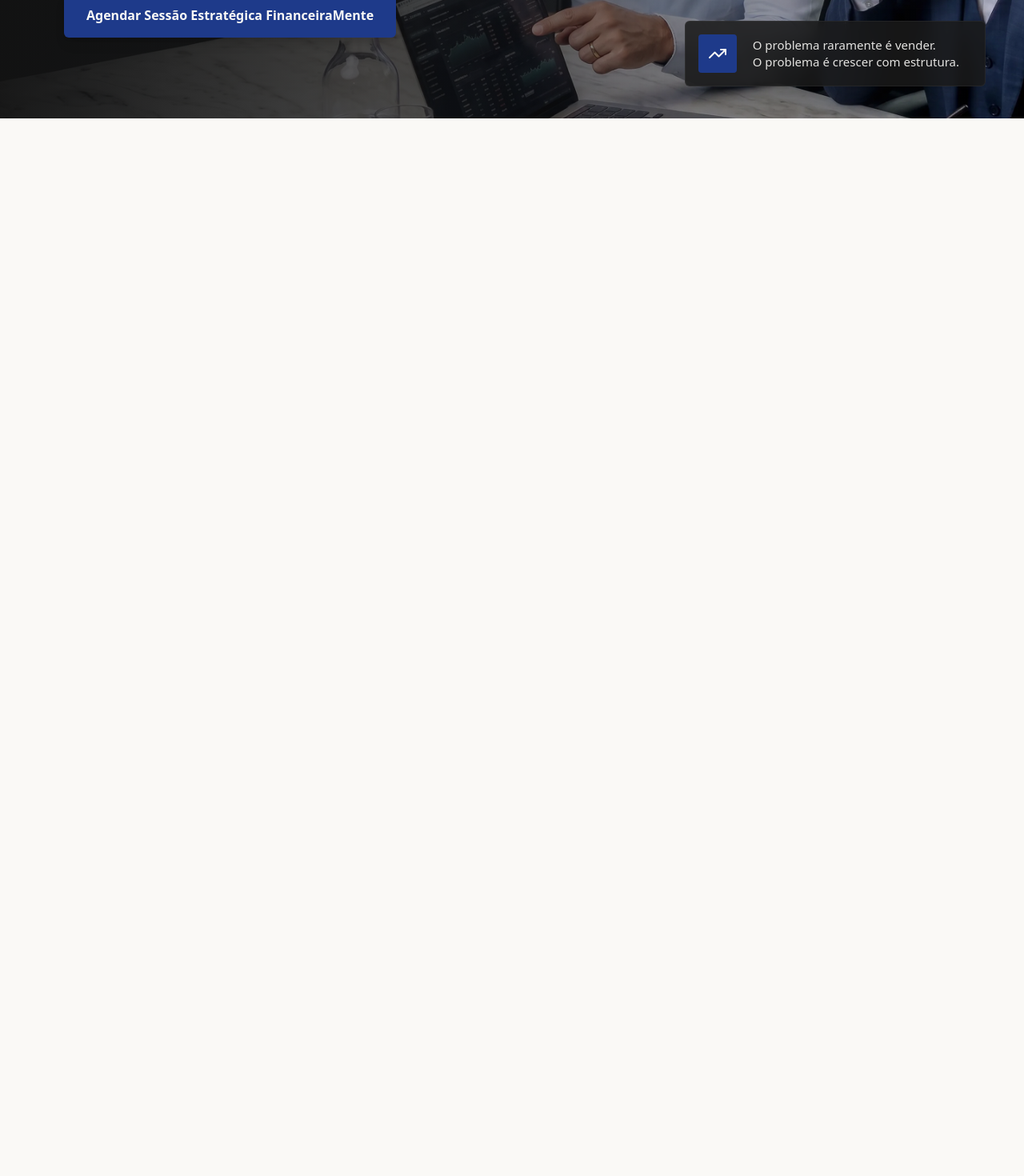
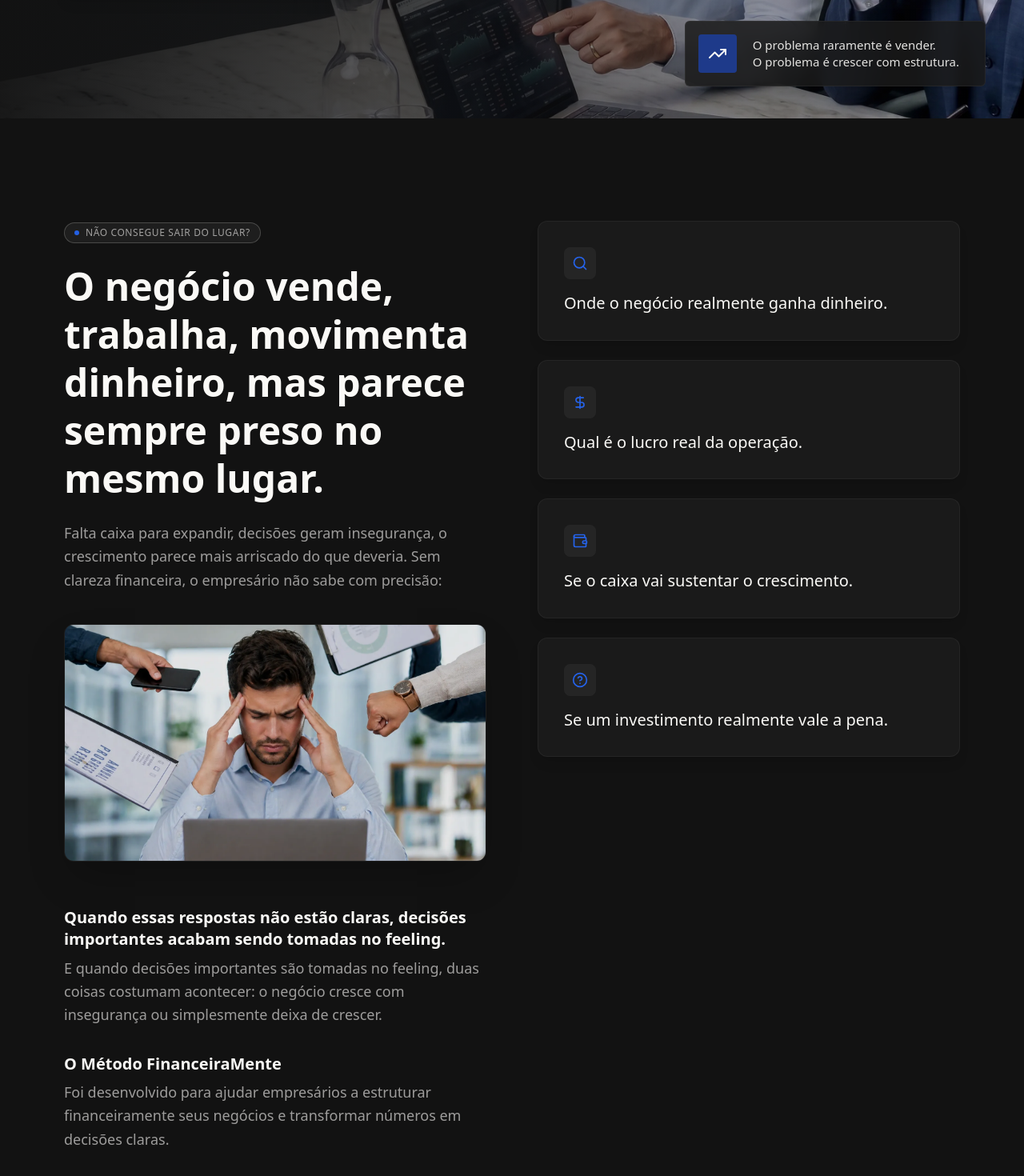
Before and after one commit to Bryanninja/financeiramente-lp, a Next.js app: page / in a window 1280 px wide. Shown: the part 652-2122 px from the top of the page at 80% size. Before the commit the page ends 800 px from the top, so only its background shows below. Built offline with nearby package versions, Linux system fonts and the light colour scheme.

Commit message:
feat: add problem section component

```diff
--- a/src/app/components/sections/Hero.tsx
+++ b/src/app/components/sections/Hero.tsx
@@ -54,7 +54,7 @@ export default function Hero() {
 
             <motion.h1
               variants={fadeInUp}
-              className="text-4xl md:text-5xl lg:text-[56px] font-bold text-light leading-[1.15] tracking-tight"
+              className="text-4xl md:text-5xl font-bold text-balance text-light leading-[1.15] tracking-tight"
             >
               Empresas raramente quebram por falta de vendas.{" "}
               <br className="hidden md:block" />
--- /dev/null
+++ b/src/app/components/sections/ProblemSection.tsx
@@ -0,0 +1,134 @@
+"use client";
+
+import { motion } from "framer-motion";
+import { Search, DollarSign, Wallet, HelpCircle } from "lucide-react";
+import Container from "../ui/Container";
+import { fadeInUp, staggerContainer } from "@/app/lib/animations";
+import Image from "next/image";
+import StressImg from "../../assets/img/stress-business.webp";
+
+const painCards = [
+  {
+    icon: <Search className="w-5 h-5" />,
+    text: "Onde o negócio realmente ganha dinheiro.",
+  },
+  {
+    icon: <DollarSign className="w-5 h-5" />,
+    text: "Qual é o lucro real da operação.",
+  },
+  {
+    icon: <Wallet className="w-5 h-5" />,
+    text: "Se o caixa vai sustentar o crescimento.",
+  },
+  {
+    icon: <HelpCircle className="w-5 h-5" />,
+    text: "Se um investimento realmente vale a pena.",
+  },
+];
+
+export default function ProblemSection() {
+  return (
+    <section className="bg-dark py-24 md:py-32">
+      <Container>
+        <div className="grid grid-cols-1 lg:grid-cols-2 gap-16 items-start">
+          {/* Lado Esquerdo: Conteúdo Textual e Imagem */}
+          <motion.div
+            variants={staggerContainer}
+            initial="initial"
+            whileInView="animate"
+            viewport={{ once: true }}
+            className="space-y-10"
+          >
+            <div className="space-y-6">
+              {/* Tag Superior */}
+              <div className="inline-flex items-center gap-2 px-3 py-1 rounded-full border border-light/20 bg-light/5">
+                <div className="w-1.5 h-1.5 rounded-full bg-primary-vibrant animate-pulse" />
+                <span className="text-xs uppercase tracking-wider text-light/60 font-medium">
+                  Não consegue sair do lugar?
+                </span>
+              </div>
+
+              <motion.h2
+                variants={fadeInUp}
+                className="text-3xl md:text-5xl font-bold text-light leading-tight"
+              >
+                O negócio vende, trabalha, movimenta dinheiro, mas parece sempre
+                preso no mesmo lugar.
+              </motion.h2>
+
+              <motion.p
+                variants={fadeInUp}
+                className="text-light/60 text-lg leading-relaxed max-w-xl"
+              >
+                Falta caixa para expandir, decisões geram insegurança, o
+                crescimento parece mais arriscado do que deveria. Sem clareza
+                financeira, o empresário não sabe com precisão:
+              </motion.p>
+            </div>
+
+            <motion.div
+              variants={fadeInUp}
+              className="relative aspect-video rounded-xl overflow-hidden shadow-2xl border border-white/5"
+            >
+              <Image
+                src={StressImg}
+                alt="Empresário com estresse financeiro"
+                fill
+                className="object-cover brightness-90 hover:brightness-100 transition-all duration-500"
+              />
+            </motion.div>
+
+            {/* Texto Inferior - Refatorado com motion.div para evitar erro de tags */}
+            <div className="space-y-8 pt-4">
+              <motion.div variants={fadeInUp} className="space-y-2">
+                <h3 className="text-light text-xl font-bold leading-snug">
+                  Quando essas respostas não estão claras, decisões importantes
+                  acabam sendo tomadas no feeling.
+                </h3>
+                <p className="text-light/60 text-lg leading-relaxed">
+                  E quando decisões importantes são tomadas no feeling, duas
+                  coisas costumam acontecer: o negócio cresce com insegurança ou
+                  simplesmente deixa de crescer.
+                </p>
+              </motion.div>
+
+              <motion.div variants={fadeInUp} className="space-y-2">
+                <h3 className="text-light text-xl font-bold leading-snug">
+                  O Método FinanceiraMente
+                </h3>
+                <p className="text-light/60 text-lg leading-relaxed">
+                  Foi desenvolvido para ajudar empresários a estruturar
+                  financeiramente seus negócios e transformar números em
+                  decisões claras.
+                </p>
+              </motion.div>
+            </div>
+          </motion.div>
+
+          {/* Lado Direito: A Coluna "Mágica" que fixa */}
+          <div className="grid grid-cols-1 gap-6 sticky top-32">
+            {painCards.map((card, index) => (
+              <motion.div
+                key={index}
+                initial={{ opacity: 0, x: 30 }}
+                whileInView={{ opacity: 1, x: 0 }}
+                viewport={{ once: true }}
+                transition={{ duration: 0.5, delay: index * 0.1 }}
+                className="group bg-[#1A1A1A] p-8 rounded-xl border border-white/5 hover:border-primary-vibrant/30 transition-all shadow-lg"
+              >
+                <div className="flex flex-col gap-4">
+                  <div className="w-10 h-10 rounded-lg bg-white/5 flex items-center justify-center group-hover:bg-primary-deep transition-colors text-primary-vibrant group-hover:text-light">
+                    {card.icon}
+                  </div>
+                  <p className="text-light text-xl font-medium leading-snug">
+                    {card.text}
+                  </p>
+                </div>
+              </motion.div>
+            ))}
+          </div>
+        </div>
+      </Container>
+    </section>
+  );
+}
--- a/src/app/globals.css
+++ b/src/app/globals.css
@@ -27,12 +27,3 @@ body {
   -webkit-font-smoothing: antialiased;
   -moz-osx-font-smoothing: grayscale;
 }
-
-/* Scrollbar minimalista para combinar com o design clean */
-::-webkit-scrollbar {
-  width: 6px;
-}
-::-webkit-scrollbar-thumb {
-  background-color: #1e3a8a;
-  border-radius: 10px;
-}
--- a/src/app/page.tsx
+++ b/src/app/page.tsx
@@ -1,11 +1,13 @@
 import { main } from "framer-motion/client";
 import Image from "next/image";
 import Hero from "./components/sections/Hero";
+import ProblemSection from "./components/sections/ProblemSection";
 
 export default function Home() {
   return (
     <main>
       <Hero />
+      <ProblemSection />
     </main>
   );
 }
```
Also changed, not shown: src/app/assets/img/stress-business.webp (added).
